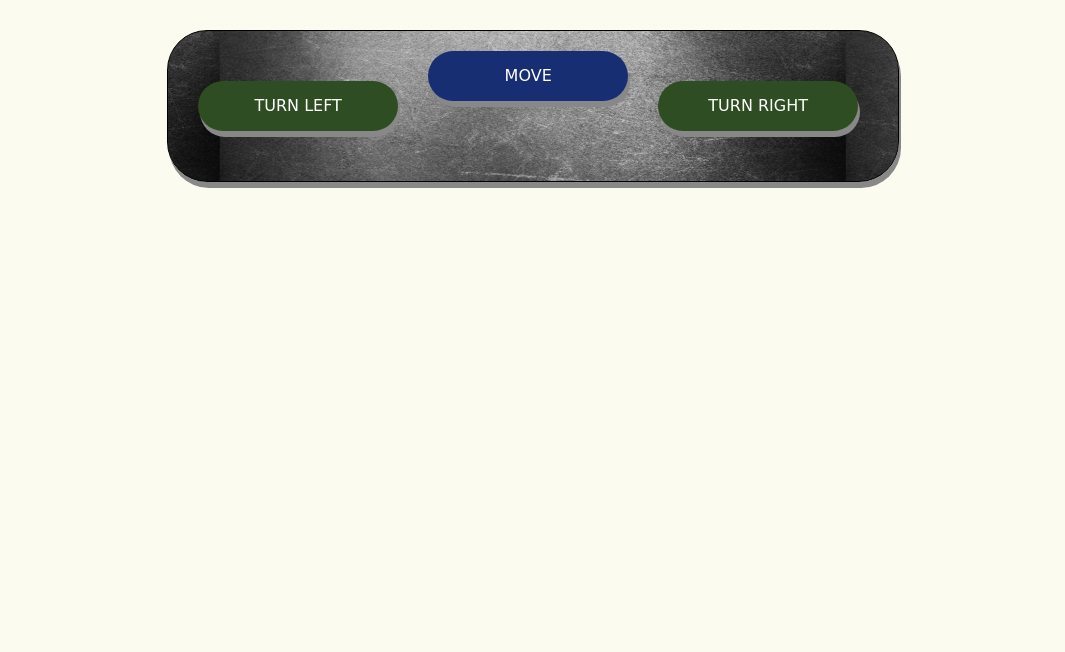
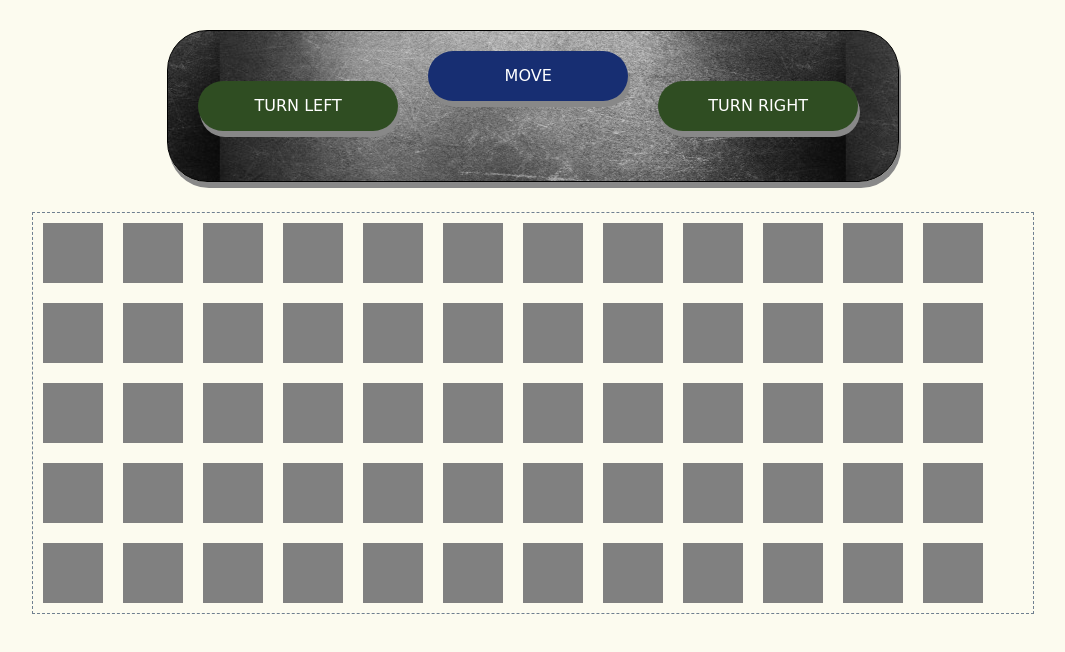
Before and after one commit to anwittw/ironhack-prework-javascript, a plain HTML site: page index.html in a window 1280 px wide. Shown: the whole page, without its empty margins (107-1172 px from the left). Drawn offline with Linux system fonts and the light colour scheme; a web font is replaced by a local one.

Commit message:
Added an automated grid builder

```diff
--- a/javascripts/app.js
+++ b/javascripts/app.js
@@ -71,3 +71,17 @@ document.querySelector('#turn-right').addEventListener('click', function(e) {
 document.querySelector('#move-forward').addEventListener('click', function(e) {
   rover.moveRover();
 })
+
+
+function buildGrid() {
+  for (i = 0; i < 60; i++) {
+    const newCordinate = document.createElement("div");
+    const getGrid = document.getElementById('grid-container');
+    getGrid.appendChild(newCordinate);
+    console.log(i);
+  }
+}
+
+
+
+buildGrid();
--- a/styles.css
+++ b/styles.css
@@ -75,3 +75,28 @@ body {
   display: block;
   text-align:center;
 }
+
+#map {
+  width: 100%;
+}
+
+#grid-container {
+  height: 400px;
+  width: 1000px;
+  margin: 0 auto;
+  border: 1px dashed slategray;
+}
+
+
+#grid-container div {
+  float: left;
+  height: 60px;
+  width: 60px;
+  margin: 10px 10px;
+  background-color: grey;
+}
+
+.cordinate-rover {
+  background-color: red;
+  border-radius: 100px;
+}
```
